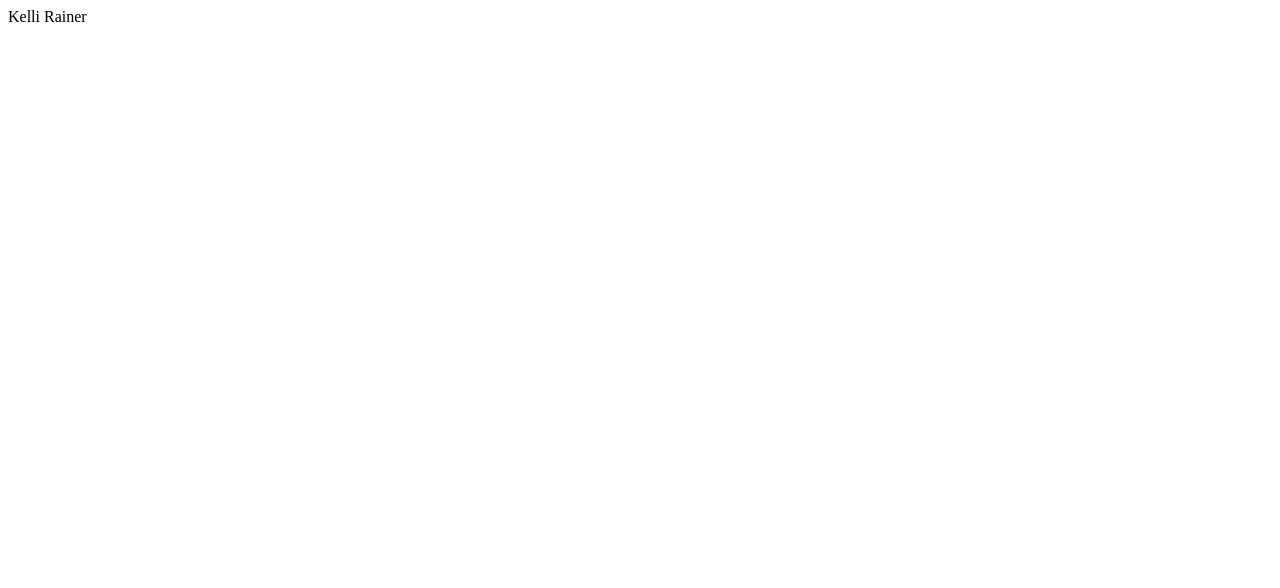
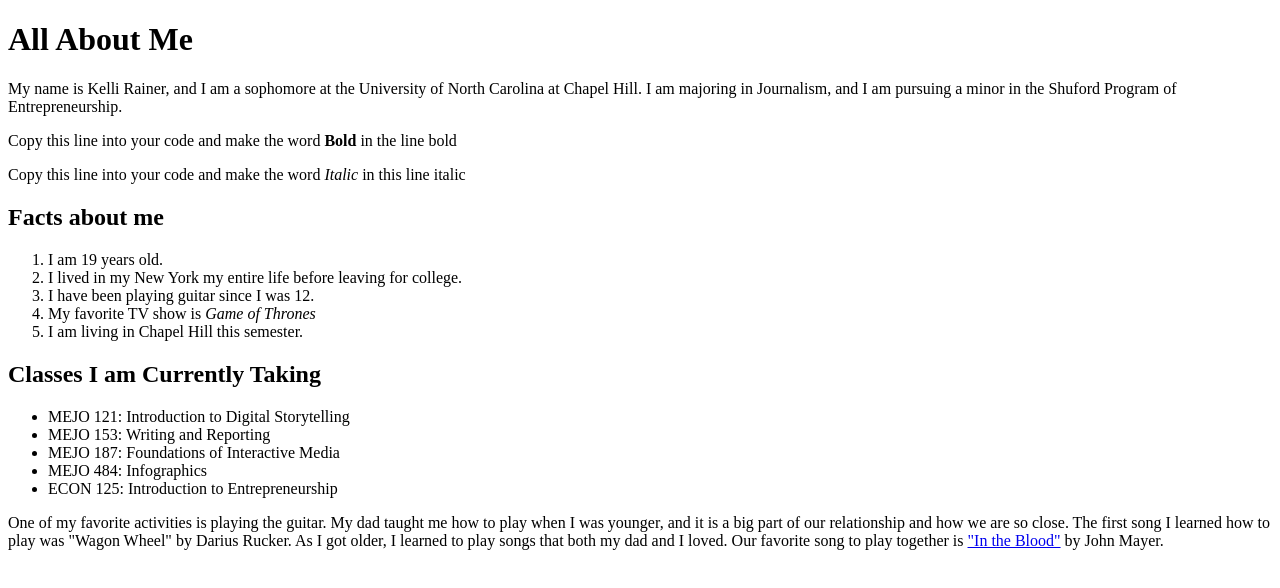
Before and after one commit to krainer16/intro-to-html, a plain HTML site: page index.html in a window 1280 px wide. Drawn offline with Linux system fonts and the light colour scheme.

Commit message:
Added index.html file

```diff
--- a/index.html
+++ b/index.html
@@ -3,9 +3,36 @@
 <head>
     <meta charset="UTF-8">
     <meta name="viewport" content="width=device-width, initial-scale=1.0">
-    <title>Document</title>
+    <title>Home</title>
 </head>
 <body>
-    Kelli Rainer
+    <h1> All About Me </h1>
+    <p> My name is Kelli Rainer, and I am a sophomore at the University of North Carolina at Chapel Hill. I am majoring in Journalism, and I am pursuing a minor in the Shuford Program of Entrepreneurship. </p>
+    <p>Copy this line into your code and make the word <b>Bold</b> in the line bold</p>
+    <p>Copy this line into your code and make the word <i>Italic</i> in this line italic</p>
 </body>
+<body>
+    <h2>Facts about me</h2>
+    <ol type = "1">
+        <li>I am 19 years old.</li>
+        <li>I lived in my New York my entire life before leaving for college.</li>
+        <li>I have been playing guitar since I was 12.</li>
+        <li>My favorite TV show is <i>Game of Thrones</i></li>
+        <li>I am living in Chapel Hill this semester.</li>
+    </ol>
+</body>
+<body>
+    <h2>Classes I am Currently Taking</h2>
+    <ul>
+        <li>MEJO 121: Introduction to Digital Storytelling</li>
+        <li>MEJO 153: Writing and Reporting</li>
+        <li>MEJO 187: Foundations of Interactive Media</li>
+        <li>MEJO 484: Infographics</li>
+        <li>ECON 125: Introduction to Entrepreneurship</li>
+    </ul>
+</body>
+<body>
+    <p>One of my favorite activities is playing the guitar. My dad taught me how to play when I was younger, and it is a big part of our relationship and how we are so close. The first song I learned how to play was "Wagon Wheel" by Darius Rucker. As I got older, I learned to play songs that both my dad and I loved. Our favorite song to play together is <a href="https://tabs.ultimate-guitar.com/tab/john-mayer/in-the-blood-chords-1980523">"In the Blood"</a> by John Mayer.</p>
+</body>
+<img src=""
 </html>
```
